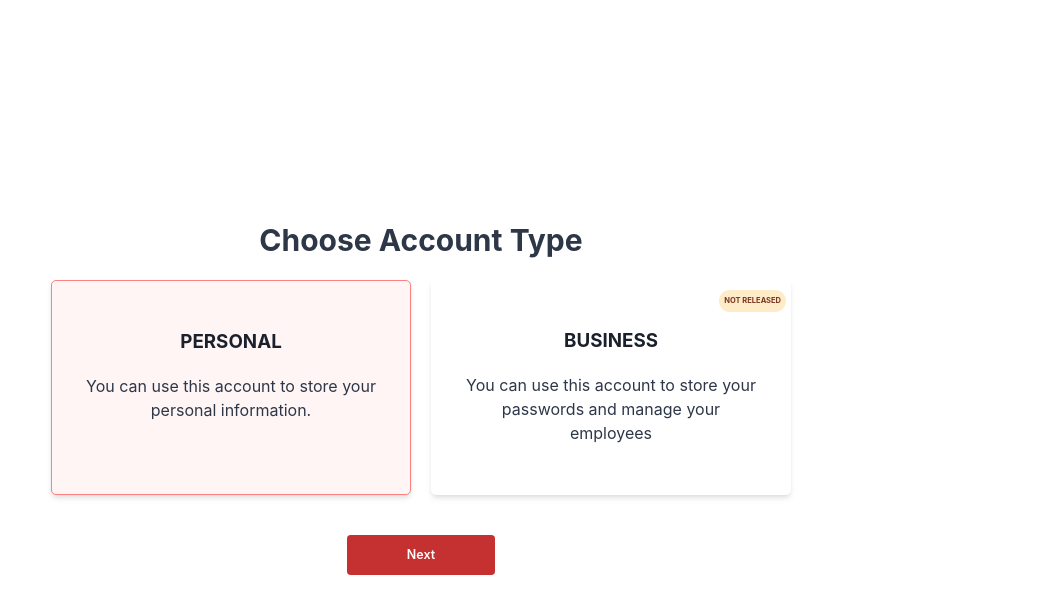
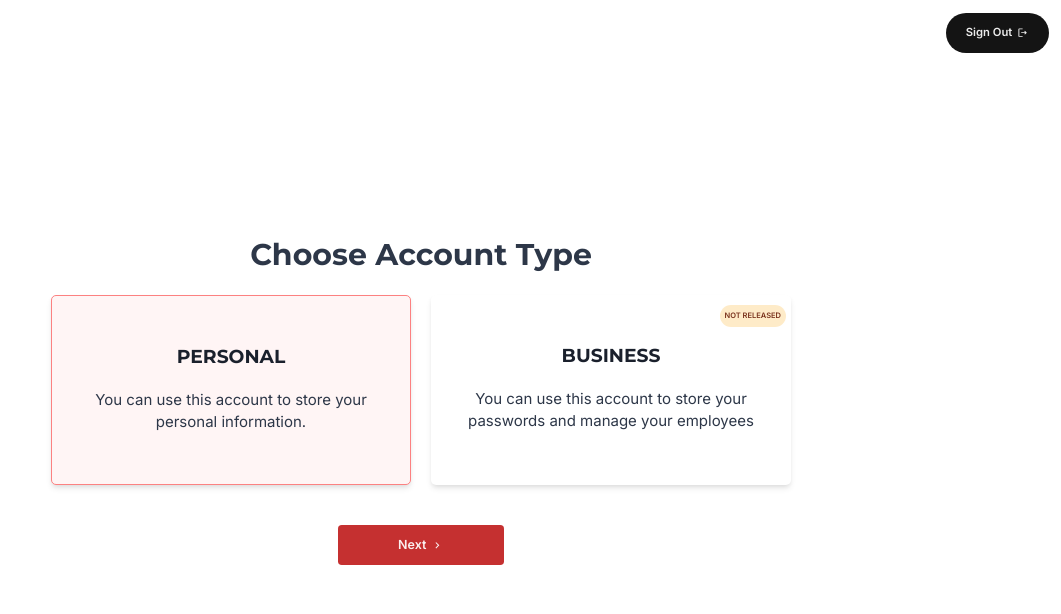
Before and after one commit to adarshaacharya/PassMan, a Next.js app: page /dashboard in a window 1280 px wide. Shown: the top 614 px of the page, without its empty margins (219-1280 px from the left). Built offline with nearby package versions, Linux system fonts and the light colour scheme; no server answers; sample sign-in values are in the browser's storage.

Commit message:
feat: add signout button for dashboard

```diff
--- /dev/null
+++ b/src/components/SignOut.tsx
@@ -0,0 +1,32 @@
+import { Button } from '@chakra-ui/react';
+import { signOut } from 'next-auth/react';
+import { MdOutlineLogout } from 'react-icons/md';
+
+function SignOut() {
+  const handleSignOut = () => {
+    signOut();
+  };
+
+  return (
+    <Button
+      size="lg"
+      p={8}
+      rounded="full"
+      type="button"
+      bg="blackAlpha.900"
+      color="whiteAlpha.900"
+      _hover={{
+        bg: 'blackAlpha.800',
+      }}
+      rightIcon={<MdOutlineLogout />}
+      onClick={handleSignOut}
+      position="absolute"
+      top="5"
+      right="5"
+    >
+      Sign Out
+    </Button>
+  );
+}
+
+export default SignOut;
--- a/src/pages/dashboard/index.tsx
+++ b/src/pages/dashboard/index.tsx
@@ -1,3 +1,4 @@
+import SignOut from '@/components/SignOut';
 import { AccountType } from '@/enums';
 import {
   Badge,
@@ -12,6 +13,7 @@ import {
 import { GetServerSidePropsContext } from 'next';
 import { getSession } from 'next-auth/react';
 import * as React from 'react';
+import { MdNavigateNext } from 'react-icons/md';
 
 const accountSelectCards = [
   {
@@ -82,7 +84,7 @@ function AccountSelectBox({
       <Heading fontSize="3xl" color="gray.800">
         {title}
       </Heading>
-      <Text mt={8} color="gray.700">
+      <Text mt={8} color="gray.700" fontSize="2xl">
         {description}
       </Text>
     </Box>
@@ -110,6 +112,7 @@ function Dashboard() {
       justifyContent="center"
       shouldWrapChildren
     >
+      <SignOut />
       <Heading as="h1" size="2xl" color="gray.700">
         Choose Account Type
       </Heading>
@@ -130,7 +133,7 @@ function Dashboard() {
         <Button
           size="lg"
           bg="primary.600"
-          color="white"
+          color="whiteAlpha.900"
           fontSize="xl"
           px={24}
           py={8}
@@ -139,6 +142,7 @@ function Dashboard() {
           _hover={{
             bg: 'primary.500',
           }}
+          rightIcon={<MdNavigateNext />}
         >
           Next
         </Button>
--- a/src/styles/global.css
+++ b/src/styles/global.css
@@ -1,5 +1,4 @@
-@import url('https://fonts.googleapis.com/css2?family=Montserrat:wght@400;500;600&display=swap');
-
+@import url('https://fonts.googleapis.com/css2?family=Inter:wght@400;500;600&family=Montserrat:wght@700&display=swap');
 * {
   box-sizing: border-box;
 }
--- a/src/theme/index.ts
+++ b/src/theme/index.ts
@@ -16,8 +16,8 @@ const colors = {
 };
 
 const fonts = {
-  //   heading: 'Montserrat, sans-serif',
-  //   body: 'Montserrat, sans-serif',
+  heading: `Montserrat, ${theme.fonts.heading}`,
+  body: `Inter, ${theme.fonts.body}`,
 };
 
 const customTheme = extendTheme({
```
Also changed, not shown: src/pages/index.tsx (+7 -1 lines).
